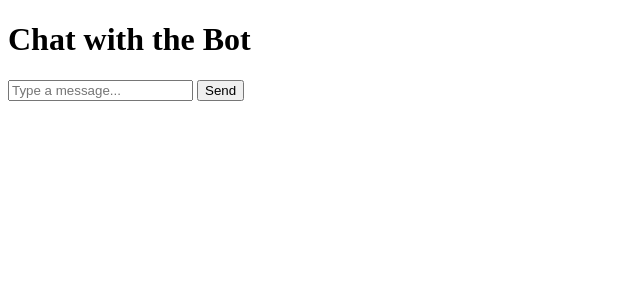
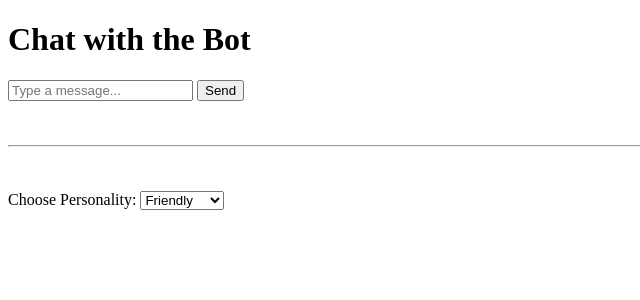
Before and after one commit to craxh21/AI-Chatbot, a Flask app: page / in a window 1280 px wide. Shown: the top 300 px of the page, without its empty margins (0-640 px from the left). Run offline with Flask 3, Linux system fonts and the light colour scheme; some libraries are stand-ins or nearby versions.

Commit message:
Bot personality customization

```diff
--- a/app.py
+++ b/app.py
@@ -1,4 +1,4 @@
-from flask import Flask, request, jsonify, render_template
+from flask import Flask, request, jsonify, render_template, session
 from flask_sqlalchemy import SQLAlchemy
 from models.database import db, Conversation, FAQ
 from utils.sanitization import sanitize_input
@@ -8,12 +8,17 @@ from utils.intent_recognition import recognize_intent
 from flask_cors import CORS
 from flask_socketio import SocketIO, emit
 from utils.seggestions import generate_suggestions
+from flask_session import Session
+from utils.personalities import personalities
 
 app = Flask(__name__)
 CORS(app)  # Allow CORS for the Flask app
 socketio = SocketIO(app, cors_allowed_origins="*")  # Allow CORS for SocketIO on initialization
 # cors_allowed_origins="*": This allows requests from all origins.
 # For stricter security, you can specify a list of allowed origins (e.g., ["http://127.0.0.1:5000", "http://localhost:5000"]).
+app.config['SECRET_KEY'] = 'your_secret_key'  # Required for session to work
+app.config['SESSION_TYPE'] = 'filesystem'
+Session(app)
 
 app.config['SQLALCHEMY_DATABASE_URI'] = 'sqlite:///chatbot.db'
 db.init_app(app)
@@ -30,6 +35,38 @@ with app.app_context():
 def index():
     return render_template('chat.html')
     # return "WebSocket-based chat is working!"
+
+@app.route('/set-personality', methods=['POST'])
+def set_personality():
+    # Get the selected personality from user input
+    selected_personality = request.json.get('personality', 'friendly')
+
+    if selected_personality not in personalities:
+        return jsonify({"error": "Invalid personality selected."}), 400
+
+    # Store the selected personality in session
+    session['personality'] = selected_personality
+    return jsonify({"message": f"Personality set to {selected_personality}!"})
+
+@app.route('/chat2', methods=['POST'])
+def chat2():
+    user_input = request.json.get('message', '')
+    if not user_input:
+        return jsonify({"reply": "Please provide a message."})
+
+    # Get the current personality (defaults to 'friendly' if not set)
+    current_personality = session.get('personality', 'friendly')
+    personality_responses = personalities.get(current_personality, personalities['friendly'])
+
+    # Example logic to handle different user inputs
+    if "hello" in user_input.lower() or "hi" in user_input.lower():
+        response_text = personality_responses['greeting']
+    elif "bye" in user_input.lower() or "goodbye" in user_input.lower():
+        response_text = personality_responses['farewell']
+    else:
+        response_text = personality_responses['help']
+
+    return jsonify({"reply": response_text})
 
 @app.route('/chat', methods=['POST'])
 def chat():
--- a/templates/chat.html
+++ b/templates/chat.html
@@ -12,6 +12,17 @@
         <div id="messages"></div>
         <input type="text" id="user_input" placeholder="Type a message...">
         <button onclick="sendMessage()">Send</button>
+    </div>
+    <br><br>
+    <hr>
+    <br><br>
+    <div>
+        <label for="personality">Choose Personality:</label>
+        <select id="personality" onchange="setPersonality()">
+            <option value="friendly">Friendly</option>
+            <option value="formal">Formal</option>
+            <option value="humorous">Humorous</option>
+        </select>
     </div>
 
     <script>
@@ -44,6 +55,18 @@
                 document.getElementById('user_input').value = '';
             }
         }
+
+        function setPersonality() {
+            const selectedPersonality = document.getElementById('personality').value;
+            fetch('/set-personality', {
+                method: 'POST',
+                headers: { 'Content-Type': 'application/json' },
+                body: JSON.stringify({ personality: selectedPersonality })
+            })
+            .then(response => response.json())
+            .then(data => alert(data.message))
+            .catch(err => console.error('Error:', err));
+        }
     </script>
 </body>
 </html>
--- /dev/null
+++ b/utils/personalities.py
@@ -0,0 +1,18 @@
+
+personalities = {
+    "friendly": {
+        "greeting": "Hi there! 😊 How can I help you today?",
+        "farewell": "Bye! Have a wonderful day! 🌟",
+        "help": "Sure thing! I'm here to help with anything you need! 👍",
+    },
+    "formal": {
+        "greeting": "Good day. How may I assist you?",
+        "farewell": "Goodbye. Wishing you the best.",
+        "help": "I am here to provide assistance. Please specify your query.",
+    },
+    "humorous": {
+        "greeting": "Yo! What's up? Ready for some epic chats? 😎",
+        "farewell": "Peace out! Catch you later, alligator! 🐊",
+        "help": "Don't worry, I got your back. Let's fix this together! 🎉",
+    },
+}
```
Also changed, not shown: 2 other files.
